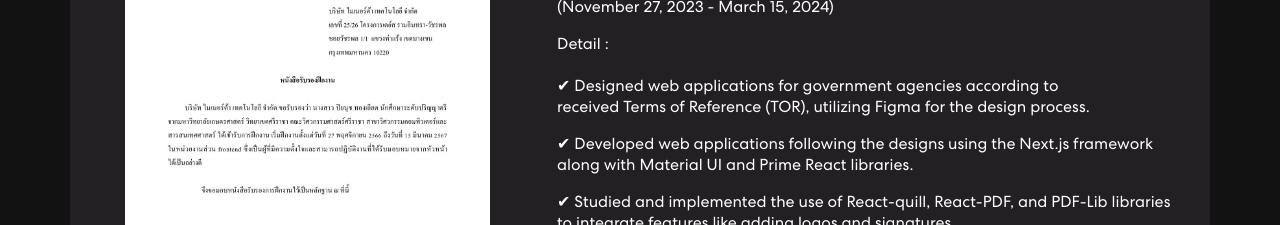
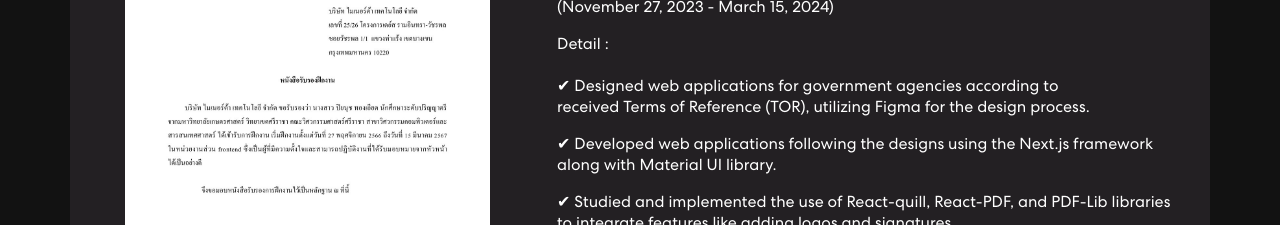
Before and after one commit to PiyanuchTH/Portfolio, a React (Create React App) app: page / in a window 1280 px wide. Shown: the part 2760-2985 px from the top of the page. Built offline with nearby package versions, Linux system fonts and the light colour scheme.

Commit message:
edit intern

```diff
--- a/src/component/Intern.js
+++ b/src/component/Intern.js
@@ -54,7 +54,7 @@ export const Intern = () => {
                   <p style={{ textAlign: "left" }}>
                     ✔ Developed web applications following the designs using the
                     Next.js framework <br />
-                    along with Material UI and Prime React libraries.
+                    along with Material UI library.
                   </p>
                   <p style={{ textAlign: "left" }}>
                     ✔ Studied and implemented the use of React-quill, React-PDF,
```
